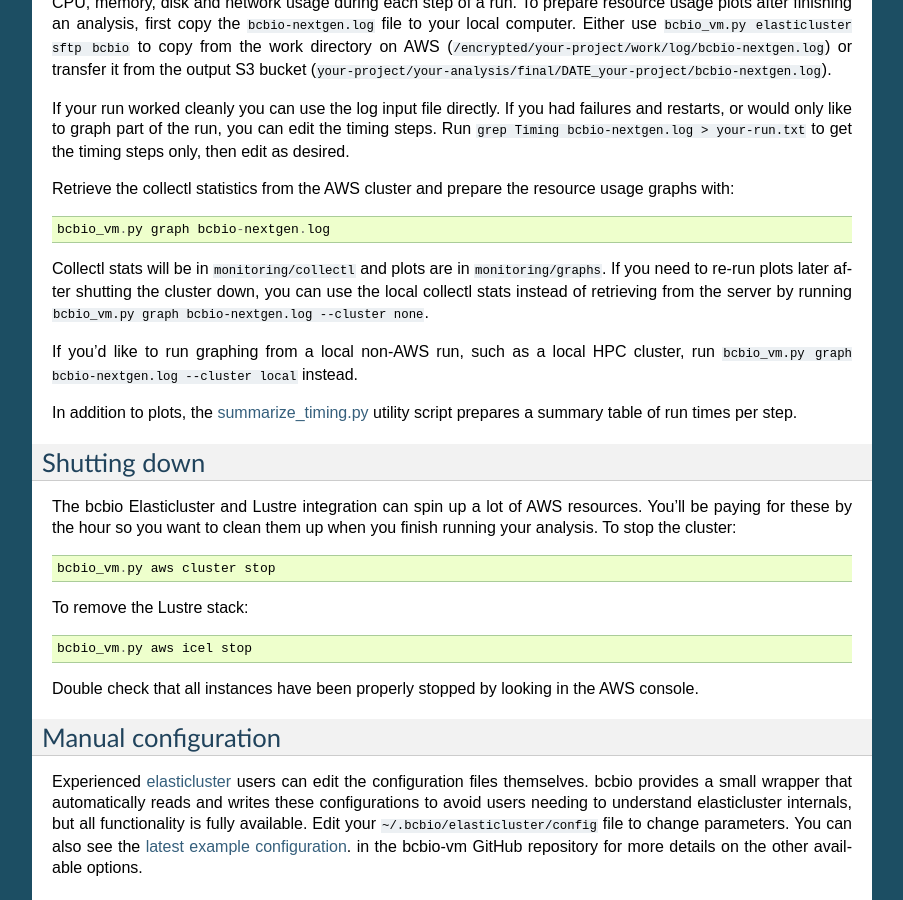
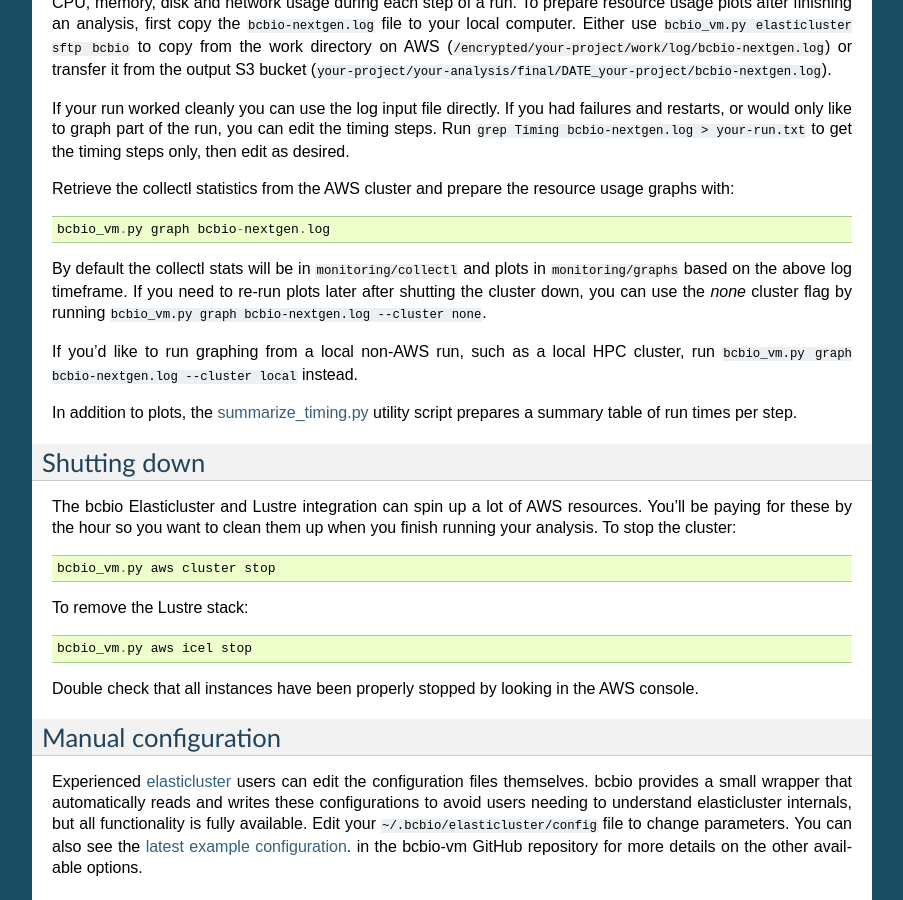
Before and after one commit to bcbio/bcbio-nextgen, a Sphinx documentation site: the page built from docs/contents/cloud.rst, in a window 1280 px wide and 900 px high, scrolled down 3794 px. Shown: the whole window, without its empty margins (198-1101 px from the left). Built offline with Sphinx 7.4.7, drawn with Linux system fonts in a browser that asks for light colours.

Commit message:
Add within-log-timeframe plotting limit for fetching and processing collectl raw files. Clarify docs about this new default behavior.

```diff
--- a/docs/contents/cloud.rst
+++ b/docs/contents/cloud.rst
@@ -253,10 +253,10 @@
 
     bcbio_vm.py graph bcbio-nextgen.log
 
-Collectl stats will be in ``monitoring/collectl`` and plots are in
-``monitoring/graphs``. If you need to re-run plots later after shutting the
-cluster down, you can use the local collectl stats instead of retrieving from
-the server by running ``bcbio_vm.py graph bcbio-nextgen.log --cluster none``.
+By default the collectl stats will be in ``monitoring/collectl`` and plots in
+``monitoring/graphs`` based on the above log timeframe. If you need to re-run
+plots later after shutting the cluster down, you can use the `none` cluster flag
+by running ``bcbio_vm.py graph bcbio-nextgen.log --cluster none``.
 
 If you'd like to run graphing from a local non-AWS run, such as a local HPC cluster,
 run ``bcbio_vm.py graph bcbio-nextgen.log --cluster local`` instead.
```
Also changed, not shown: 1 other file.
